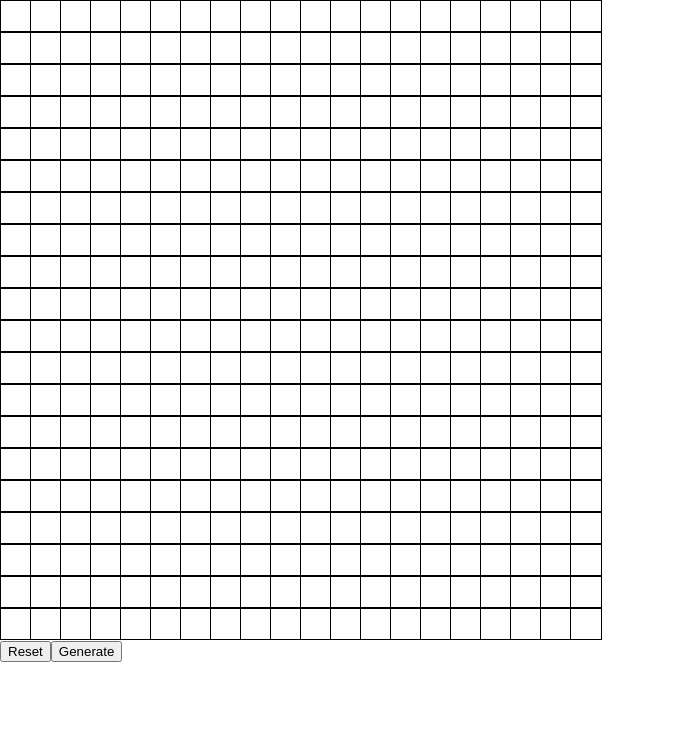
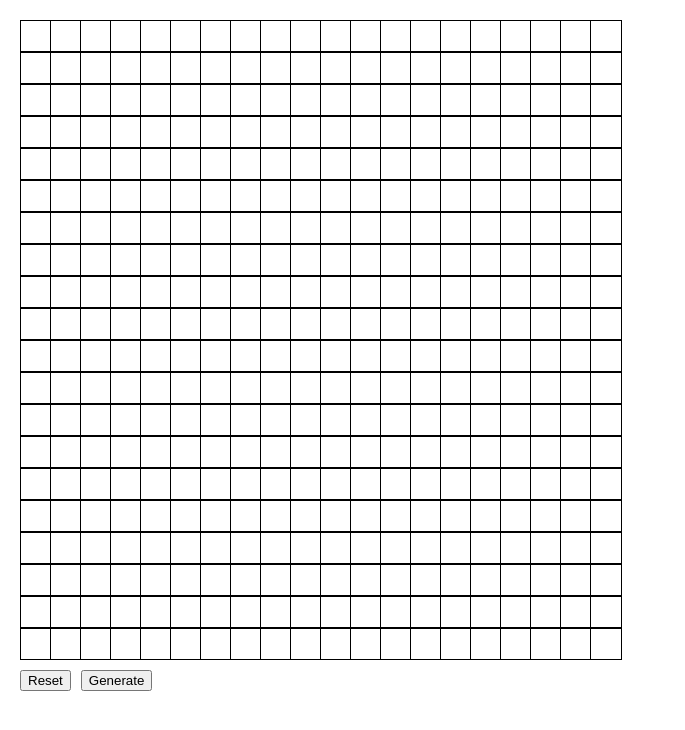
Before and after one commit to tsbajwa/cell-simulator, a React (Create React App) app: page / in a window 1280 px wide. Shown: the top 730 px of the page, without its empty margins (0-685 px from the left). Built offline with nearby package versions, Linux system fonts and the light colour scheme.

Commit message:
feat: minor styling improvements

```diff
--- a/src/index.css
+++ b/src/index.css
@@ -1,8 +1,13 @@
 body {
-  margin: 0;
+  margin: 20px;
   font-family: -apple-system, BlinkMacSystemFont, "Segoe UI", "Roboto", "Oxygen",
     "Ubuntu", "Cantarell", "Fira Sans", "Droid Sans", "Helvetica Neue",
     sans-serif;
   -webkit-font-smoothing: antialiased;
   -moz-osx-font-smoothing: grayscale;
 }
+
+button {
+  margin-right: 10px;
+  margin-top: 10px;
+}
```
